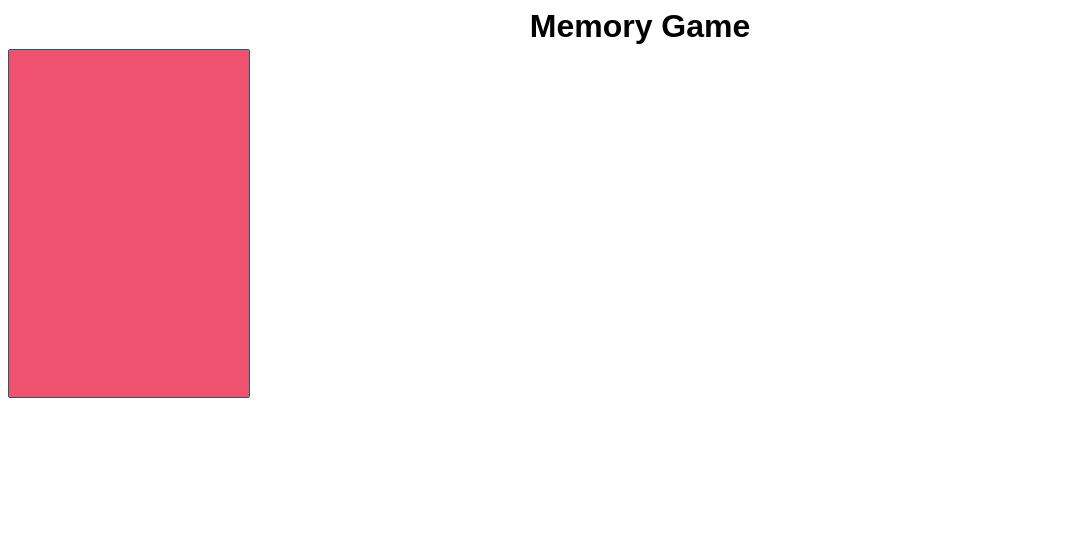
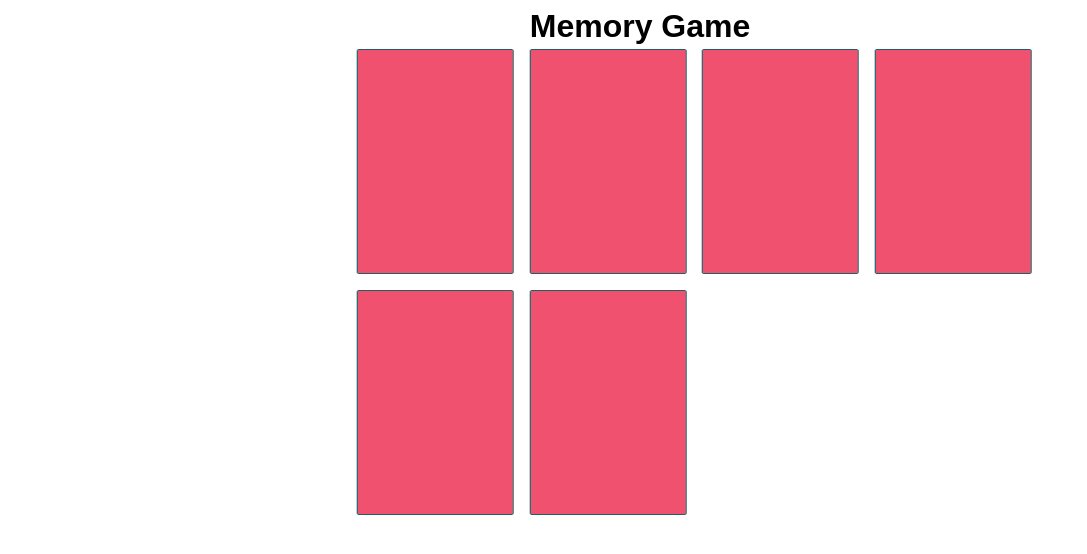
Before and after one commit to zeldabakhos/memory-card-react, a React (Vite) app: page / in a window 1280 px wide. Shown: the top 554 px of the page, without its empty margins (0-1087 px from the left). Built offline with nearby package versions, Linux system fonts and the light colour scheme; a web font is replaced by a local one.

Commit message:
Initialize, edit CardComponent and types

```diff
--- a/src/App.tsx
+++ b/src/App.tsx
@@ -1,12 +1,22 @@
+import { useEffect, useState } from "react"
 import CardComp from "./components/CardComp"
+import cards from "./data/cards.json"
+import type { TCardList, TCard } from "./types/card.types"
 
 const App = () => {
+  	const [gameCards, setGameCards] = useState<TCardList>(cards)
+	console.log(gameCards);
+
 	return (
-		<div>
-			<h1>Memory Game</h1>
-			<CardComp />
+		<div className="main_section">
+		<h1>Memory Game</h1>
+		<div className="card_container">
+			{gameCards.map((card: TCard) => {
+        	return <CardComp card={card} clickProp={() => {}} key={card.id} />
+			})}
 		</div>
-	)
-}
+		</div>
+	);
+	};
 
-export default App
+export default App;
--- a/src/components/CardComp.tsx
+++ b/src/components/CardComp.tsx
@@ -1,8 +1,15 @@
+import type { TCard } from "../types/card.types"
 import styles from "./CardComp.module.css"
 
-const CardComp = () => {
+export type TCardProps = {
+  clickProp: () => void
+  card: TCard
+}
+
+const CardComp = ({ clickProp, card }: TCardProps) => {
   const handleClick = () => {
-		console.log("clicked !!")
+    console.log("clicked", card)
+    clickProp()
   }
 
   return (
```
Also changed, not shown: src/types/card.types.ts (+11 -0 lines). Lines whose indentation alone changed are shown as unchanged.
